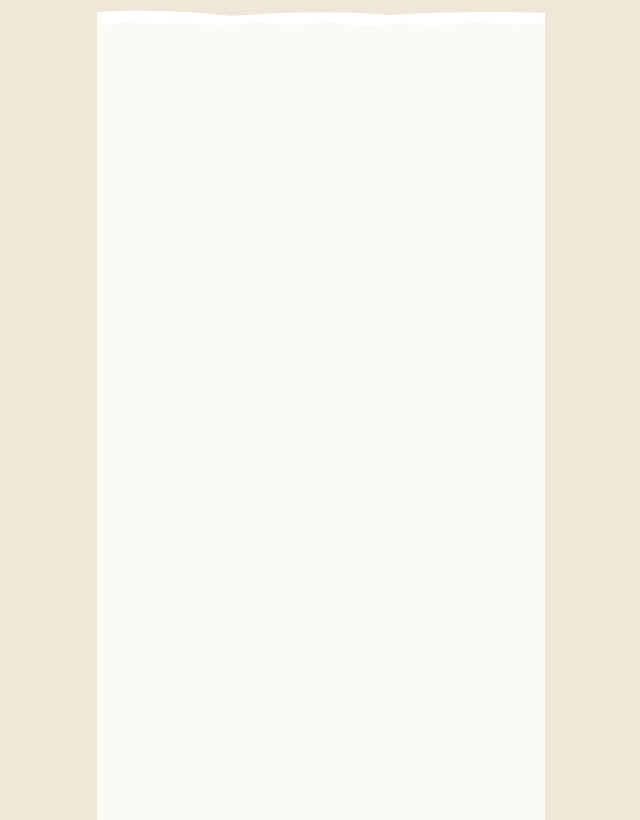
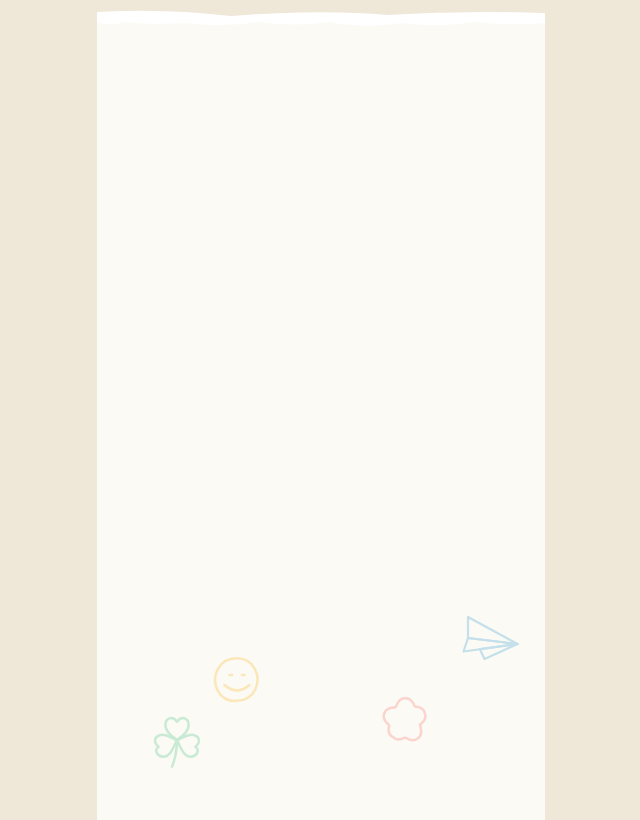
Before and after one commit to jinyos/Saeteum, a Next.js app in the folder apps/web/: page / in a window 1280 px wide. Shown: the whole page, without its empty margins (319-959 px from the left). Built offline with nearby package versions, Linux system fonts and the light colour scheme.

Commit message:
feat(web): 배경 낙서 요소 추가

```diff
--- /dev/null
+++ b/apps/web/src/common/doodles/Clover.tsx
@@ -0,0 +1,36 @@
+export function Clover({ className }: { className?: string }) {
+  return (
+    <svg
+      viewBox="0 0 48 48"
+      fill="none"
+      stroke="currentColor"
+      strokeWidth="1.5"
+      strokeLinecap="round"
+      strokeLinejoin="round"
+      className={className}
+    >
+      <path
+        d="M24 24
+        C21 22 17 19 17 15
+        C17 11 21 9 24 13
+        C27 9 31 11 31 15
+        C31 19 27 22 24 24Z"
+      />
+      <path
+        d="M24 24
+        C21 23 17 20 14 21
+        C10 22 10 26 13 28
+        C10 30 12 34 16 34
+        C20 34 22 28 24 24Z"
+      />
+      <path
+        d="M24 24
+        C27 23 31 20 34 21
+        C38 22 38 26 35 28
+        C38 30 36 34 32 34
+        C28 34 26 28 24 24Z"
+      />
+      <path d="M24 24 C24 30 23 35 21 40" />
+    </svg>
+  );
+}
--- /dev/null
+++ b/apps/web/src/common/doodles/Flower.tsx
@@ -0,0 +1,15 @@
+export function Flower({ className }: { className?: string }) {
+  return (
+    <svg
+      viewBox="0 0 48 48"
+      fill="none"
+      stroke="currentColor"
+      strokeWidth="1.5"
+      strokeLinecap="round"
+      strokeLinejoin="round"
+      className={className}
+    >
+      <path d="M24,11 Q27.8,10.6 29.9,15.9 Q35.4,16.3 35.9,20.1 Q37.4,23.4 33,26.9 Q34.8,32.8 31.9,34.9 Q29,37.5 24,34.5 Q19.4,37.1 16.7,34.1 Q13.2,32.5 14.5,27.1 Q10.1,23.4 11.6,20 Q12.5,16.5 18.4,16.3 Q20.4,10.8 24,11 Z" />
+    </svg>
+  );
+}
--- /dev/null
+++ b/apps/web/src/common/doodles/PaperAirplane.tsx
@@ -0,0 +1,17 @@
+export function PaperAirplane({ className }: { className?: string }) {
+  return (
+    <svg
+      viewBox="0 0 48 48"
+      fill="none"
+      stroke="currentColor"
+      strokeWidth="1.5"
+      strokeLinecap="round"
+      strokeLinejoin="round"
+      className={className}
+    >
+      <path d="M10 6L10 20L43 24Z" />
+      <path d="M10 20L7 29L43 24Z" />
+      <path d="M18 27.45L21 34L43 24Z" />
+    </svg>
+  );
+}
--- /dev/null
+++ b/apps/web/src/common/doodles/Smile.tsx
@@ -0,0 +1,18 @@
+export function Smile({ className }: { className?: string }) {
+  return (
+    <svg
+      viewBox="0 0 48 48"
+      fill="none"
+      stroke="currentColor"
+      strokeWidth="1.5"
+      strokeLinecap="round"
+      strokeLinejoin="round"
+      className={className}
+    >
+      <path d="M24,11 Q31,11 34.5,17 Q38,23 35,29.5 Q32,36 24,36.5 Q16,37 12.5,30.5 Q9,24 12.5,17.5 Q16,11 24,11 Z" />
+      <path d="M19.5,21 L21,21" />
+      <path d="M27,21 L28.5,21" />
+      <path d="M16.5,27 Q24,33.5 31.5,27" />
+    </svg>
+  );
+}
--- a/apps/web/src/common/layouts/AppShell.tsx
+++ b/apps/web/src/common/layouts/AppShell.tsx
@@ -1,3 +1,8 @@
+import { Clover } from '@/common/doodles/Clover';
+import { Flower } from '@/common/doodles/Flower';
+import { PaperAirplane } from '@/common/doodles/PaperAirplane';
+import { Smile } from '@/common/doodles/Smile';
+
 const WHITE_BAND_FILL =
   'M0,4 Q15,0 30,8 Q50,1 65,7 Q85,2 100,5 L100,15 Q92,18 84,14 Q76,20 68,15 Q60,21 52,14 Q44,19 36,14 Q28,20 20,15 Q12,17 6,14 Q3,19 0,14 Z';
 
@@ -52,6 +57,15 @@ export function AppShell({ children }: { children: React.ReactNode }) {
           />
         </div>
       </div>
+      <div
+        aria-hidden
+        className="pointer-events-none fixed inset-0 mx-auto max-w-md"
+      >
+        <Clover className="absolute bottom-5 left-10 size-20 text-point-green opacity-30" />
+        <Smile className="absolute bottom-20 left-25 size-20 text-point-yellow opacity-30" />
+        <Flower className="absolute bottom-10 right-25 size-20 text-point-red opacity-30" />
+        <PaperAirplane className="absolute bottom-30 right-5 size-18 text-point-blue opacity-30" />
+      </div>
     </div>
   );
 }
```
